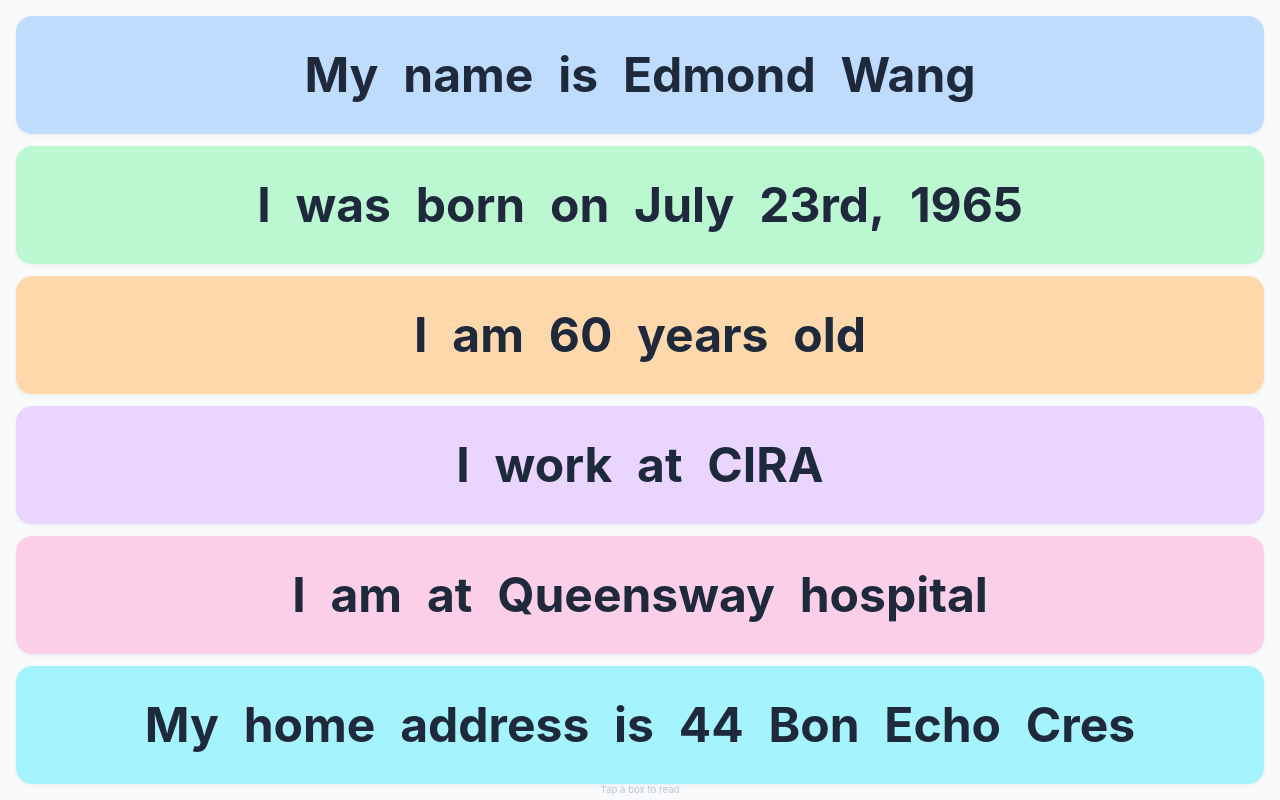
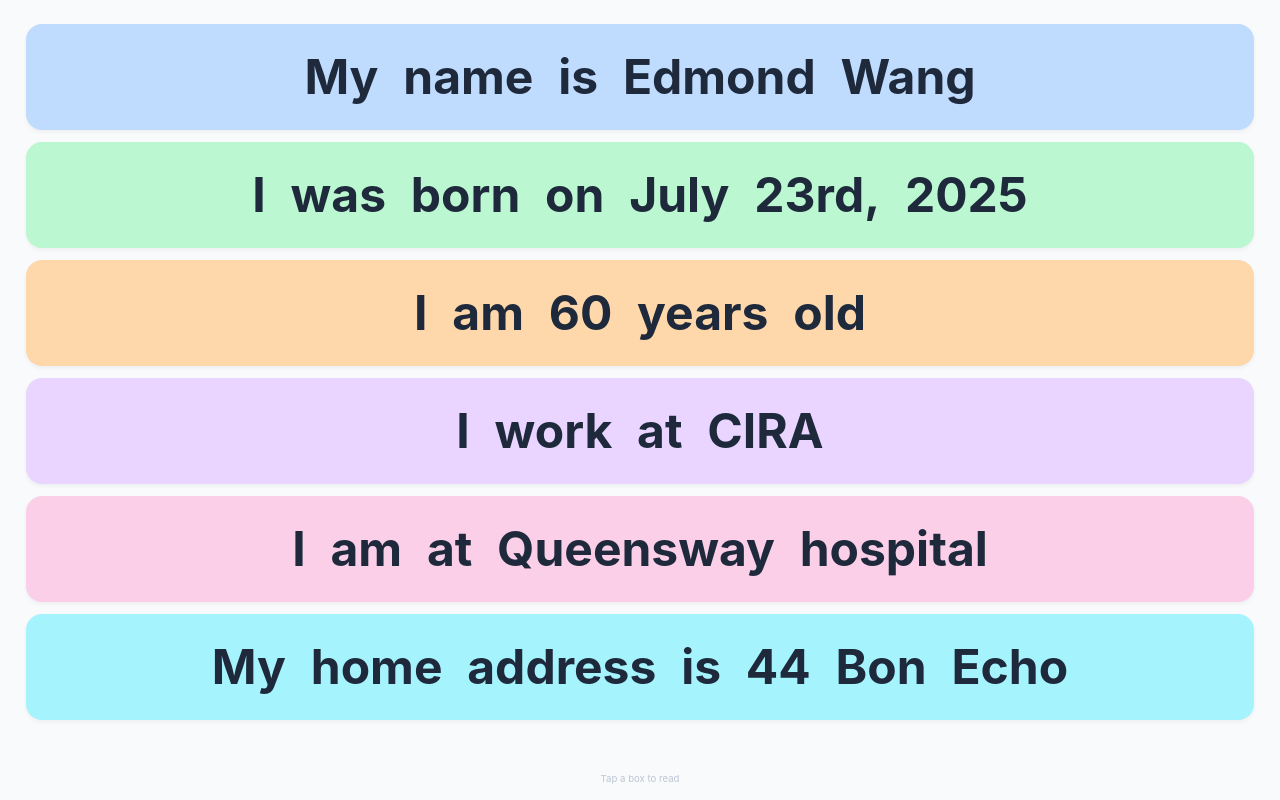
Before and after one commit to yixuanevewang/learning_phrases, a plain HTML site: page index.html in a window 1280 px wide. Drawn offline with Linux system fonts and the light colour scheme.

Commit message:
Refactor styles and content in index.html
Updated color variables and layout properties to match new design specifications. Adjusted content text and hint positioning for improved UI.

```diff
--- a/index.html
+++ b/index.html
@@ -15,8 +15,8 @@
             --col-2: #bbf7d0; /* Green */
             --col-3: #fed7aa; /* Orange */
             --col-4: #e9d5ff; /* Purple */
-            --col-5: #fbcfe8; /* Pink (New) */
-            --col-6: #a5f3fc; /* Cyan (New) */
+            --col-5: #fbcfe8; /* Pink */
+            --col-6: #a5f3fc; /* Cyan */
             --text-color: #1e293b;
             --highlight-bg: #facc15; /* Yellow */
             --highlight-text: #000000;
@@ -36,10 +36,11 @@
             overflow: hidden;
             background-color: #f8fafc;
             display: flex;
+            flex-direction: column;
+            /* UPDATED: Match Calendar Layout */
             align-items: center;
-            justify-content: center;
-            /* Padding to avoid edges */
-            padding: 2vmin;
+            justify-content: flex-start;
+            padding-top: 3vh;
             touch-action: manipulation;
             user-select: none;
             -webkit-user-select: none;
@@ -49,16 +50,17 @@
         .container {
             display: flex;
             flex-direction: column; /* Stacked vertically */
-            width: 100%;
-            height: 100%;
-            gap: 1.5vmin; /* Slightly tighter gap to fit 6 rows */
+            /* UPDATED: Match Calendar Dimensions */
+            width: 96vw;
+            height: 87vh;
+            gap: 1.5vmin;
         }
 
         /* --- Phrase Boxes --- */
         .phrase-box {
             flex: 1; /* All boxes take equal height */
             width: 100%; /* Full width */
-            border-radius: 16px; /* Slightly smaller radius for denser layout */
+            border-radius: 16px;
             display: flex;
             flex-direction: row; /* Content flows horizontally inside */
             align-items: center;
@@ -96,7 +98,6 @@
         }
 
         .word-span {
-            /* Adjusted font size to fit 6 rows nicely without cramping */
             font-size: 6vh;
             font-weight: 700;
             color: var(--text-color);
@@ -124,7 +125,7 @@
 
         .hint {
             position: absolute;
-            bottom: 5px;
+            bottom: 2vmin;
             left: 50%;
             transform: translateX(-50%);
             font-size: 1.2vh;
@@ -174,14 +175,15 @@
     <script>
         // --- Logic ---
 
+
         // 2. Define Content
         const phrases = [
             { id: 'content-1', text: "My name is Edmond Wang" },
-            { id: 'content-2', text: "I was born on July 23rd, 1965" },
+            { id: 'content-2', text: "I was born on July 23rd, 2025" },
             { id: 'content-3', text: "I am 60 years old" },
-            { id: 'content-4', text: "I work at CIRA" },
+            { id: 'content-4', text: "I work at CIRA"},
             { id: 'content-5', text: "I am at Queensway hospital" },
-            { id: 'content-6', text: "My home address is 44 Bon Echo Cres" }
+            { id: 'content-6', text: "My home address is 44 Bon Echo" }
         ];
 
         // 3. Initialize UI (Split into Spans)
```
